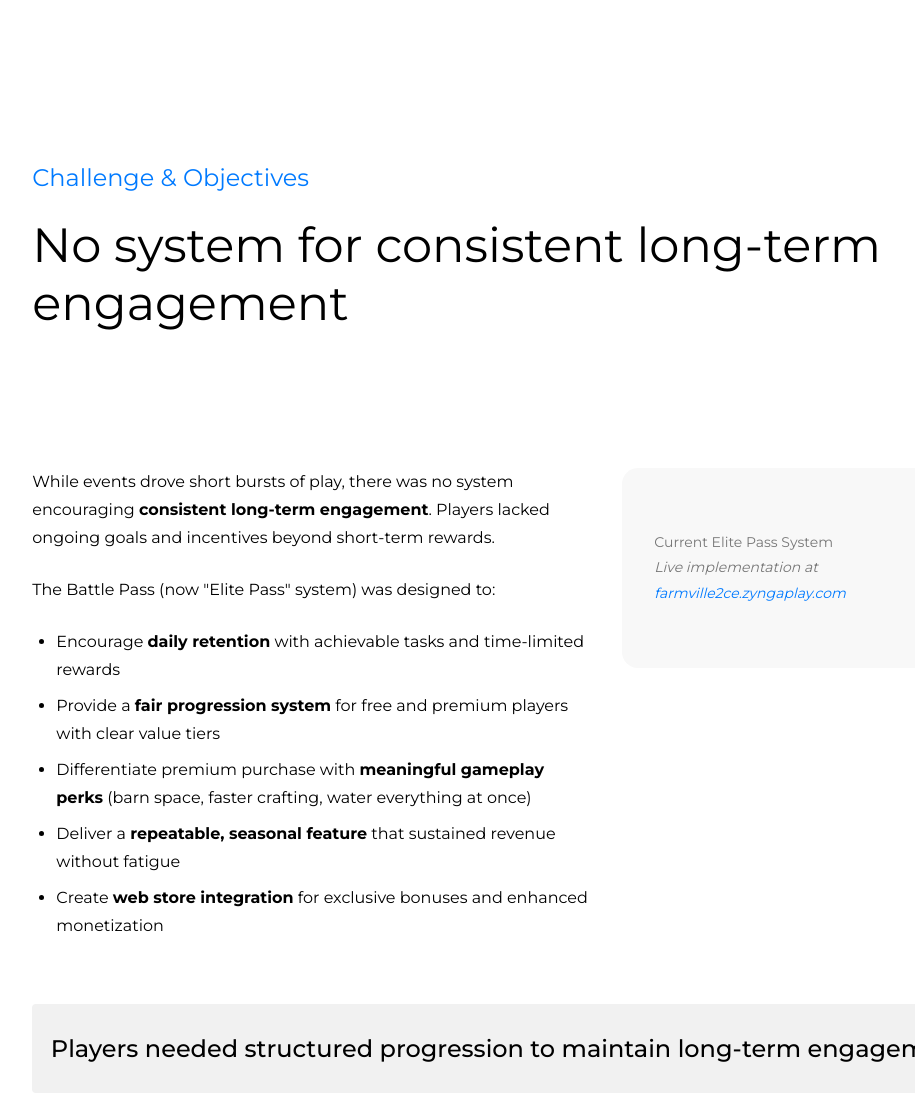
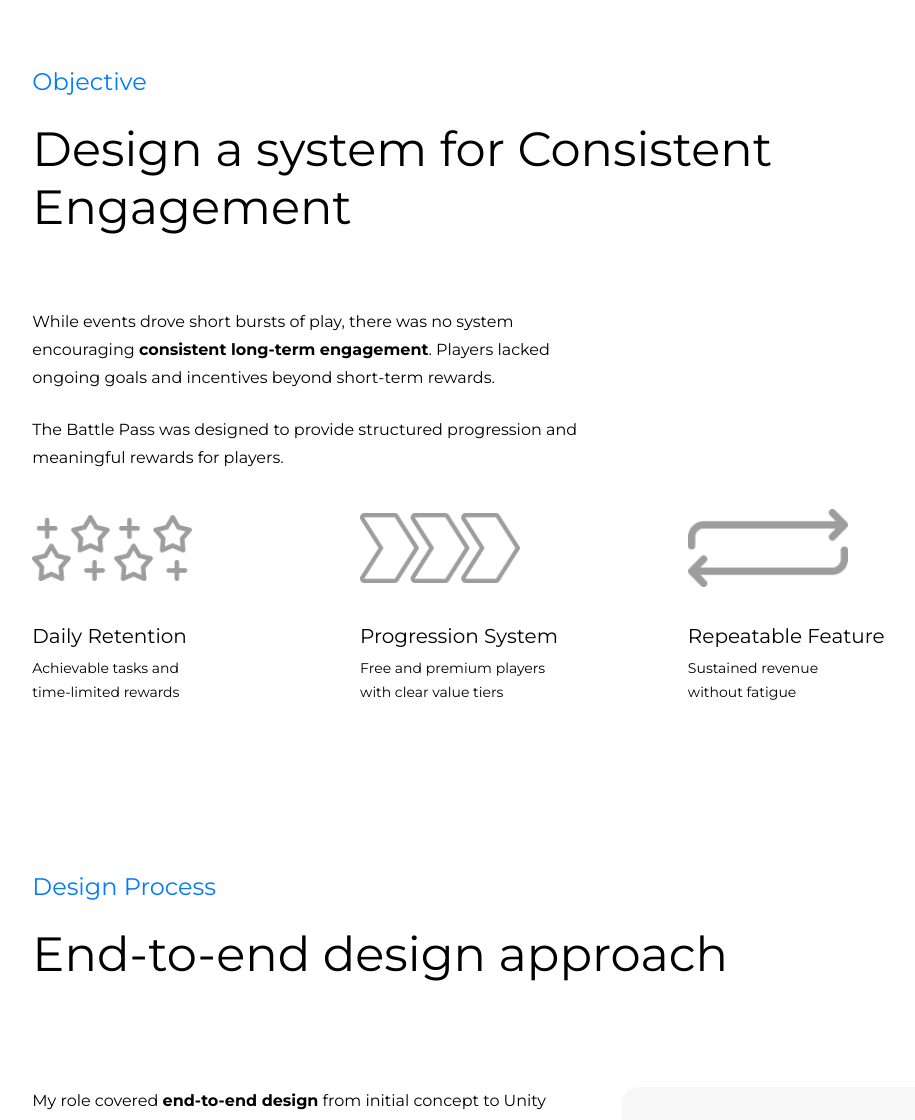
Before and after one commit to koons13/kunalPortfolio, a plain HTML site: page project-battlepass-fvce.html in a window 1280 px wide. Shown: the part 1056-2176 px from the top of the page, without its empty margins (131-1046 px from the left). Drawn offline with Linux system fonts and the light colour scheme; a web font is replaced by a local one.

Commit message:
improved 'Design a system for Consistent Engagement' section

```diff
--- a/project-battlepass-fvce.html
+++ b/project-battlepass-fvce.html
@@ -181,7 +181,7 @@
                                     <div style="width: 0.125rem; height: 2.3125rem; flex-shrink: 0; background: #D9D9D9; margin-right: 1rem;"></div>
                                     <div>
                                         <h3 class="body-text" style="color: #000; font-family: Montserrat; font-style: normal; font-weight: 400; line-height: 1.75rem; margin-bottom: 0.5rem;">My Role</h3>
-                                        <p style="color: var(--Context-Text, #777); font-family: Montserrat; font-size: 0.875rem; font-style: normal; font-weight: 400; line-height: 1.75rem; margin-bottom: 0;">Interaction Design, User Flows, Rapid Prototyping, User Interviews, Integration</p>
+                                        <p style="color: var(--Context-Text, #777); font-family: Montserrat; font-size: 0.875rem; font-style: normal; font-weight: 400; line-height: 1.75rem; margin-bottom: 0;">Interaction Design, User Flows, Prototyping, User Interviews, Integration</p>
                                     </div>
                                 </div>
                                 <div class="detail-item d-flex align-items-start mb-4" style="flex: 0 0 18%; min-width: 200px;">
@@ -199,37 +199,47 @@
                 <!-- Challenge & Objectives Section -->
                 <div class="row mb-5" id="discover">
                     <div class="col-12 col-lg-10 offset-lg-1">
-                        <div class="section-wrapper" style="padding: 2rem 0; margin: 2rem 0;">
-                            <h2 class="mb-4" style="color: var(--Ficus, #007AFF); font-family: Montserrat; font-size: 1.5rem; font-style: normal; font-weight: 400; line-height: normal;">Challenge & Objectives</h2>
-                            <h3 class="mb-4" style="color: #000; font-family: Montserrat; font-size: 3rem; font-style: normal; font-weight: 400; line-height: normal;">No system for consistent long-term engagement</h3>
+                        <div class="section-wrapper" style="padding: 2rem 0; margin: 2rem 0 0 0;">
+                            <h2 class="mb-4" style="color: var(--Ficus, #007AFF); font-family: Montserrat; font-size: 1.5rem; font-style: normal; font-weight: 400; line-height: normal;">Objective</h2>
+                            <h3 class="mb-4" style="color: #000; font-family: Montserrat; font-size: 3rem; font-style: normal; font-weight: 400; line-height: normal;">Design a system for Consistent Engagement</h3>
                         </div>
                     </div>
                 </div>
                 <div class="row mb-5">
                     <div class="col-12 col-lg-6 offset-lg-1">
                         <p class="body-text mb-4" style="color: #000; font-family: Montserrat; font-style: normal; font-weight: 400; line-height: 1.75rem;">While events drove short bursts of play, there was no system encouraging <strong>consistent long-term engagement</strong>. Players lacked ongoing goals and incentives beyond short-term rewards.</p>
-                        <p class="body-text mb-4" style="color: #000; font-family: Montserrat; font-style: normal; font-weight: 400; line-height: 1.75rem;">The Battle Pass (now "Elite Pass" system) was designed to:</p>
-                        <ul class="body-text" style="color: #000; font-family: Montserrat; font-style: normal; font-weight: 400; line-height: 1.75rem; padding-left: 1.5rem;">
-                            <li class="mb-2">Encourage <strong>daily retention</strong> with achievable tasks and time-limited rewards</li>
-                            <li class="mb-2">Provide a <strong>fair progression system</strong> for free and premium players with clear value tiers</li>
-                            <li class="mb-2">Differentiate premium purchase with <strong>meaningful gameplay perks</strong> (barn space, faster crafting, water everything at once)</li>
-                            <li class="mb-2">Deliver a <strong>repeatable, seasonal feature</strong> that sustained revenue without fatigue</li>
-                            <li class="mb-2">Create <strong>web store integration</strong> for exclusive bonuses and enhanced monetization</li>
-                        </ul>
+                        <p class="body-text" style="color: #000; font-family: Montserrat; font-style: normal; font-weight: 400; line-height: 1.75rem; margin-bottom: 0;">The Battle Pass was designed to provide structured progression and meaningful rewards for players.</p>
                     </div>
-                    <div class="col-12 col-lg-4">
-                        <div style="background: #F8F8F8; padding: 2rem; border-radius: 1rem; min-height: 200px; display: flex; align-items: center; justify-content: center;">
-                            <p style="color: #777; font-family: Montserrat; font-size: 0.875rem; margin: 0;">Current Elite Pass System<br><em>Live implementation at <a href="https://farmville2ce.zyngaplay.com/" target="_blank" style="color: #007AFF;">farmville2ce.zyngaplay.com</a></em></p>
+                </div>
+                <!-- Objectives Icons Section -->
+                <div class="row mb-5">
+                    <div class="col-12 col-lg-10 offset-lg-1">
+                        <div class="row">
+                            <div class="col-12 col-md-4 mb-4">
+                                <div class="text-left">
+                                    <img src="assets/img/projects/project-battlepass-fvce/icon-objective-retention.png" alt="Daily Retention" style="width: 100%; max-width: 160px; height: 120px; object-fit: contain; margin-bottom: 1rem;">
+                                    <h4 style="color: #000; font-family: Montserrat; font-size: 1.25rem; font-weight: 400; margin-bottom: 0.5rem;">Daily Retention</h4>
+                                    <p style="color: #000; font-family: Montserrat; font-size: 0.875rem; font-style: normal; font-weight: 400; line-height: 1.5rem; margin-bottom: 0;">Achievable tasks and<br>time-limited rewards</p>
+                                </div>
+                            </div>
+                            <div class="col-12 col-md-4 mb-4">
+                                <div class="text-left">
+                                    <img src="assets/img/projects/project-battlepass-fvce/icon--objective-progression.png" alt="Progression System" style="width: 100%; max-width: 160px; height: 120px; object-fit: contain; margin-bottom: 1rem;">
+                                    <h4 style="color: #000; font-family: Montserrat; font-size: 1.25rem; font-weight: 400; margin-bottom: 0.5rem;">Progression System</h4>
+                                    <p style="color: #000; font-family: Montserrat; font-size: 0.875rem; font-style: normal; font-weight: 400; line-height: 1.5rem; margin-bottom: 0;">Free and premium players<br>with clear value tiers</p>
+                                </div>
+                            </div>
+                            <div class="col-12 col-md-4 mb-4">
+                                <div class="text-left">
+                                    <img src="assets/img/projects/project-battlepass-fvce/icon-objective-repeat.png" alt="Repeatable Feature" style="width: 100%; max-width: 160px; height: 120px; object-fit: contain; margin-bottom: 1rem;">
+                                    <h4 style="color: #000; font-family: Montserrat; font-size: 1.25rem; font-weight: 400; margin-bottom: 0.5rem;">Repeatable Feature</h4>
+                                    <p style="color: #000; font-family: Montserrat; font-size: 0.875rem; font-style: normal; font-weight: 400; line-height: 1.5rem; margin-bottom: 0;">Sustained revenue<br>without fatigue</p>
+                                </div>
+                            </div>
                         </div>
                     </div>
                 </div>
-                <div class="row mb-5">
-                    <div class="col-12 col-lg-10 offset-lg-1">
-                        <div class="d-flex justify-content-center align-items-center p-3 rounded mb-4" style="background: #F1F1F1; min-height: 5.5625rem;">
-                            <p class="text-center mb-0" style="color: #000; font-family: Montserrat; font-size: 1.5rem; font-style: normal; font-weight: 500; line-height: normal;">Players needed structured progression to maintain long-term engagement</p>
-                        </div>
-                    </div>
-                </div>
+
 
                 <!-- Design Process Section -->
                 <div class="row mb-5" id="research">
```
Also changed, not shown: assets/css/style.css, assets/css/style.min.css, assets/img/projects/project-battlepass-fvce/icon--objective-progression.png (added), assets/img/projects/project-battlepass-fvce/icon-objective-repeat.png (added), assets/img/projects/project-battlepass-fvce/icon-objective-retention.png (added).
